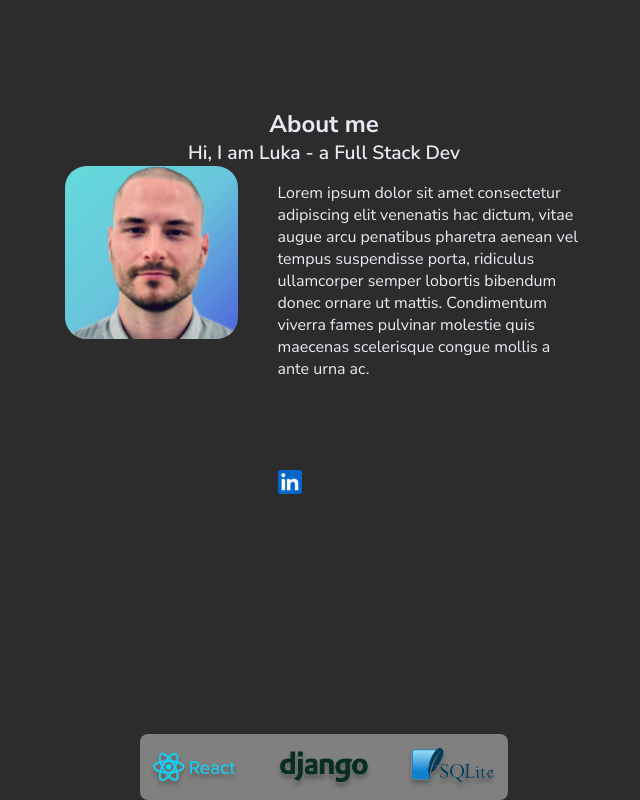
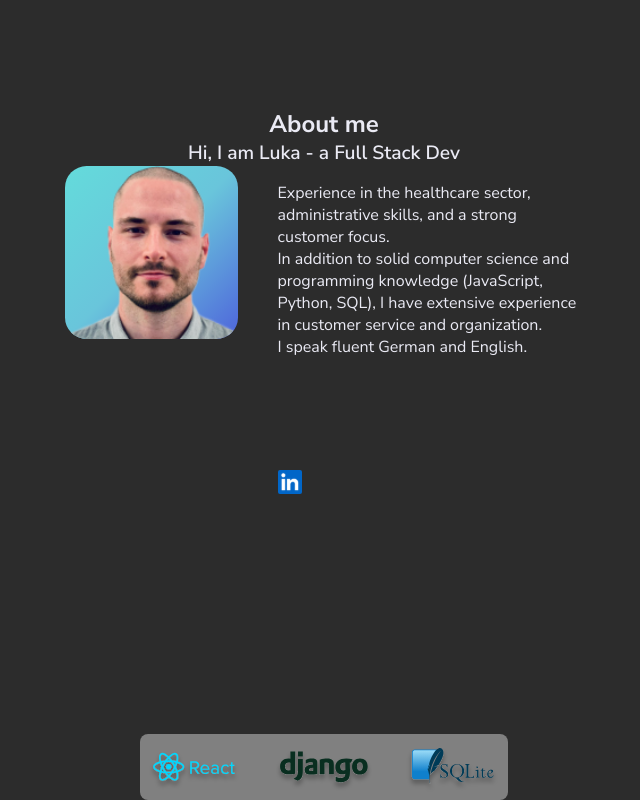
Before and after one commit to lukacafuta/Excuse-Generator, a React (Vite) app in the folder Frontend/: page / in a window 1280 px wide. Shown: the part 2074-2874 px from the top of the page, without its empty margins (316-956 px from the left). Built offline with nearby package versions, Linux system fonts and the light colour scheme.

Commit message:
changed paragraph text

```diff
--- a/Frontend/src/components/sections/AboutMeSection.jsx
+++ b/Frontend/src/components/sections/AboutMeSection.jsx
@@ -11,10 +11,10 @@ export default function AboutMeSection() {
                 </div>
                 <div className="about-me-text-linkedin">
                     <p>
-                        Lorem ipsum dolor sit amet consectetur adipiscing elit venenatis hac dictum, vitae augue arcu
-                        penatibus pharetra aenean vel tempus suspendisse porta, ridiculus ullamcorper semper lobortis
-                        bibendum donec ornare ut mattis. Condimentum viverra fames pulvinar molestie quis maecenas
-                        scelerisque congue mollis a ante urna ac.
+                        Experience in the healthcare sector, administrative skills, and a strong customer focus.<br/>
+                        In addition to solid computer science and programming knowledge (JavaScript, Python, SQL), I
+                        have extensive experience in customer service and organization.<br/>
+                        I speak fluent German and English.
                     </p>
                     <img src="/linkedin-logo.svg" alt="linkedin logo"/>
                 </div>
```
